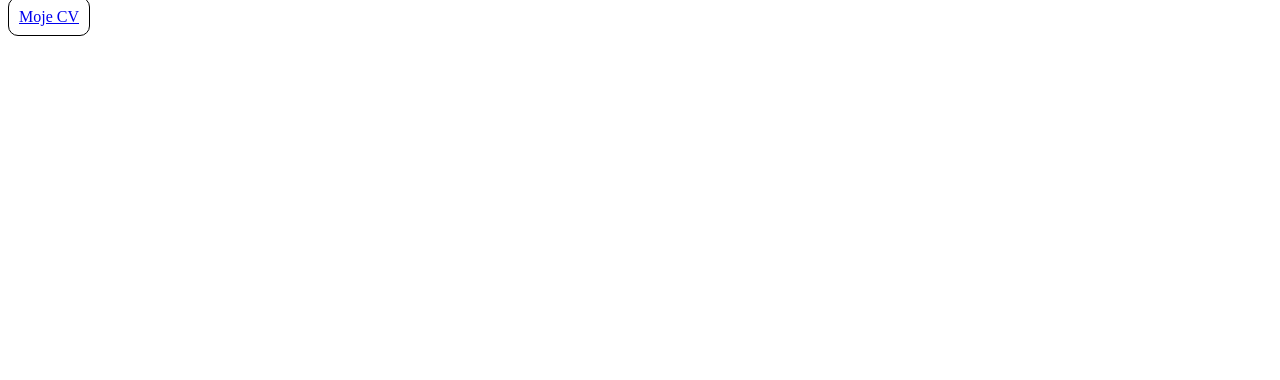
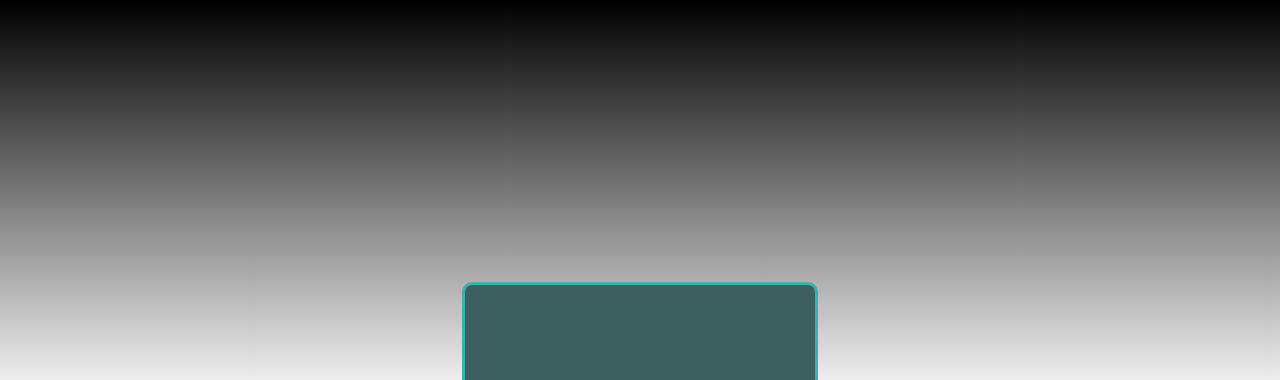
Before and after one commit to Jaros-777/Jaros-777.github.io, a plain HTML site: page index.html in a window 1280 px wide. Shown: the top 380 px of the page. Drawn offline with Linux system fonts and the light colour scheme.

Commit message:
new design of main page

```diff
--- a/style.css
+++ b/style.css
@@ -1,5 +1,22 @@
+body{
+    height: 100vh;
+    display: flex;
+    justify-content: center;
+    align-items: center;
+    background-color: black;
+    background: linear-gradient(
+        black,
+        white,
+        black
+    );
+}
+
 a{
-    padding: 10px;
-    border:1px solid black;
+    background-color: rgb(61, 95, 95);
+    padding: 100px;
+    border:3px solid rgb(57, 177, 177);
     border-radius: 10px;
+    font-size: 40px;
+    color: aqua;
+    text-decoration: none;
 }
```
